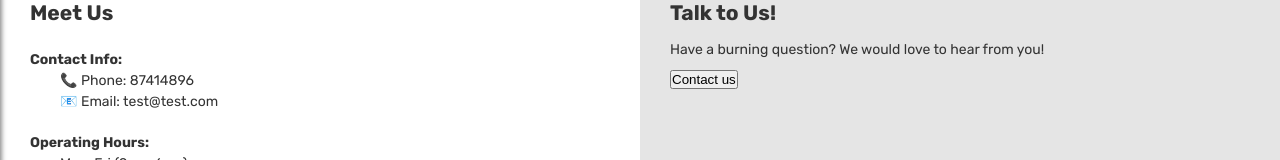
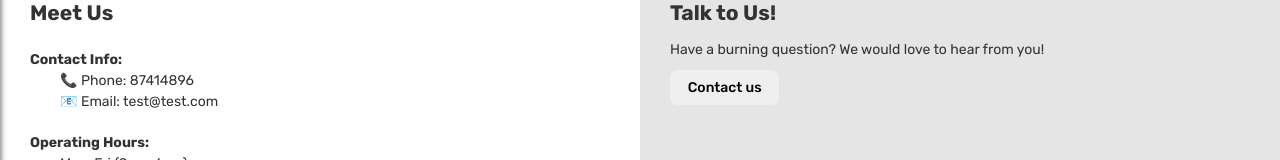
Before and after one commit to ntu-se7-grp3/garang-guni, a React (Vite) app: page /contact in a window 1280 px wide. Shown: the part 555-715 px from the top of the page. Built offline with nearby package versions, Linux system fonts and the light colour scheme.

Commit message:
chore: fix Contact.module.css inqury Button

```diff
--- a/src/pages/Contact.module.css
+++ b/src/pages/Contact.module.css
@@ -74,6 +74,14 @@
 }
 
 .inquryButton {
+  border-radius: 8px;
+  border: 1px solid transparent;
+  padding: 0.6em 1.2em;
+  font-size: 1em;
+  font-weight: 500;
+  font-family: inherit;
+  cursor: pointer;
+  transition: border-color 0.25s;
   width: fit-content;
 }
 
```
